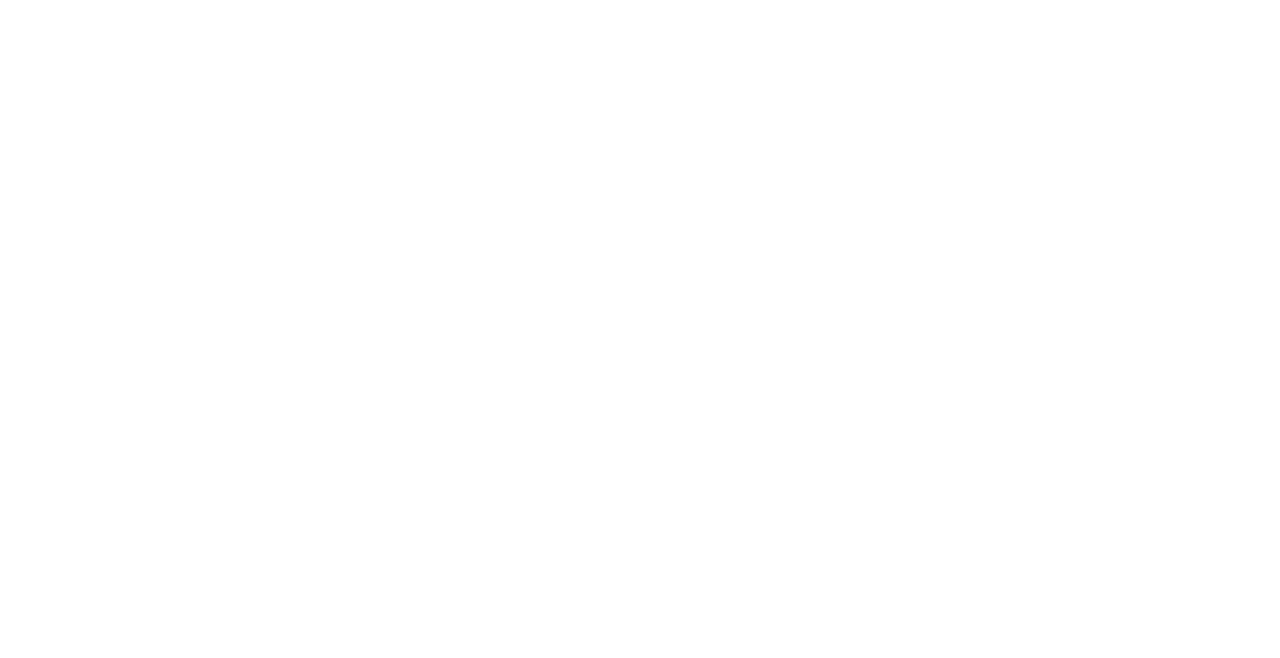
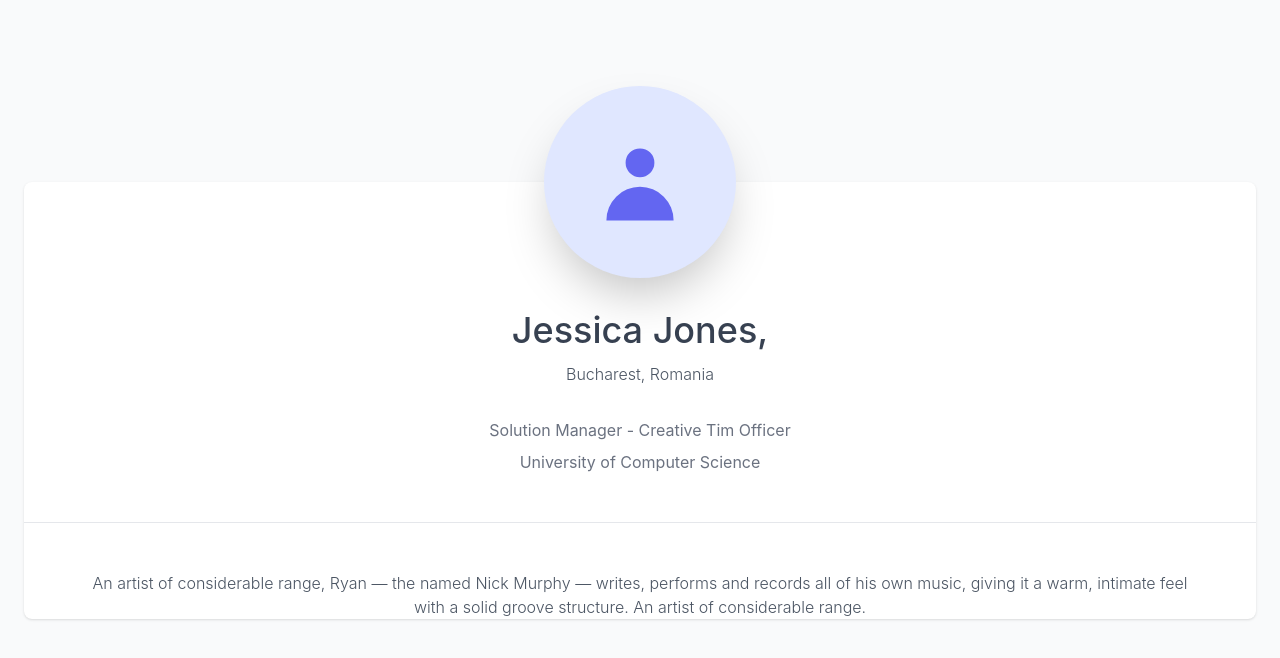
Before and after one commit to BarbDMC/blog-app, a React (Create React App) app in the folder client/: page /profile in a window 1280 px wide. Before the commit this address had no page. Shown: the top 658 px of the page. Built offline with nearby package versions, Linux system fonts and the light colour scheme.

Commit message:
Feat: Creating user profile view

```diff
--- a/client/src/components/App/App.tsx
+++ b/client/src/components/App/App.tsx
@@ -1,6 +1,7 @@
 import Home  from "../Home/Home";
 import { Login } from "../Login/Login";
 import { SignUp } from "../SignUp/SignUp";
+import { Profile } from "../Profile/Profile";
 import { Routes, Route } from "react-router-dom";
 
 
@@ -11,6 +12,7 @@
         <Route path="/" element={<Home />} />
         <Route path="/signup" element={<SignUp />}/>
         <Route path="/login" element={<Login />} />
+        <Route path="/profile" element={<Profile />} />
       </Routes>
     </div>
   );
--- /dev/null
+++ b/client/src/components/Profile/Profile.tsx
@@ -0,0 +1,32 @@
+
+import React from "react";
+
+export const Profile: React.FC = () => {
+  return (
+    <div className="bg-gray-50 flex flex-col items-center justify-center mx-auto px-6 md:h-screen lg:py-0">
+      <div className="bg-white shadow rounded-lg">
+        <div>
+          <div className="relative">
+            <div className="w-48 h-48 bg-indigo-100 mx-auto rounded-full shadow-2xl absolute inset-x-0 top-0 -mt-24 flex items-center justify-center text-indigo-500">
+              <svg xmlns="http://www.w3.org/2000/svg" className="h-24 w-24" viewBox="0 0 20 20" fill="currentColor">
+                <path fill-rule="evenodd" d="M10 9a3 3 0 100-6 3 3 0 000 6zm-7 9a7 7 0 1114 0H3z" clip-rule="evenodd" />
+              </svg>
+            </div>
+          </div>
+        </div>
+
+        <div className="mt-32 text-center border-b pb-12">
+          <h1 className="text-4xl font-medium text-gray-700">Jessica Jones, </h1>
+          <p className="font-light text-gray-600 mt-3">Bucharest, Romania</p>
+
+          <p className="mt-8 text-gray-500">Solution Manager - Creative Tim Officer</p>
+          <p className="mt-2 text-gray-500">University of Computer Science</p>
+        </div>
+
+        <div className="mt-12 flex flex-col justify-center">
+          <p className="text-gray-600 text-center font-light lg:px-16">An artist of considerable range, Ryan — the named Nick Murphy — writes, performs and records all of his own music, giving it a warm, intimate feel with a solid groove structure. An artist of considerable range.</p>
+        </div>
+      </div>
+    </div>
+  );
+}
```
